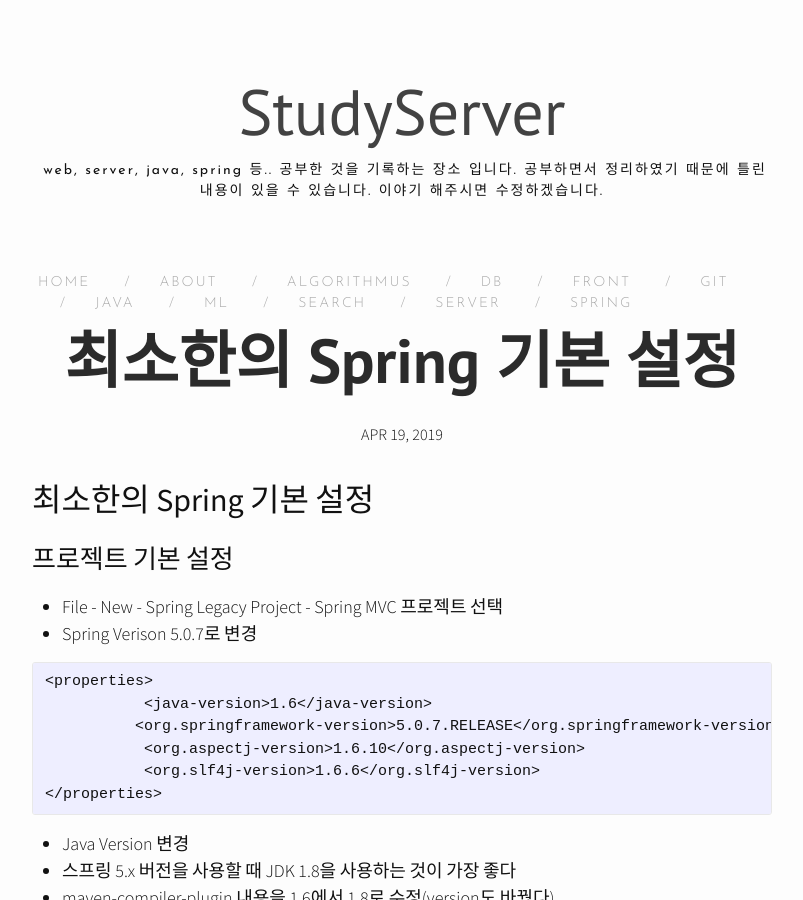
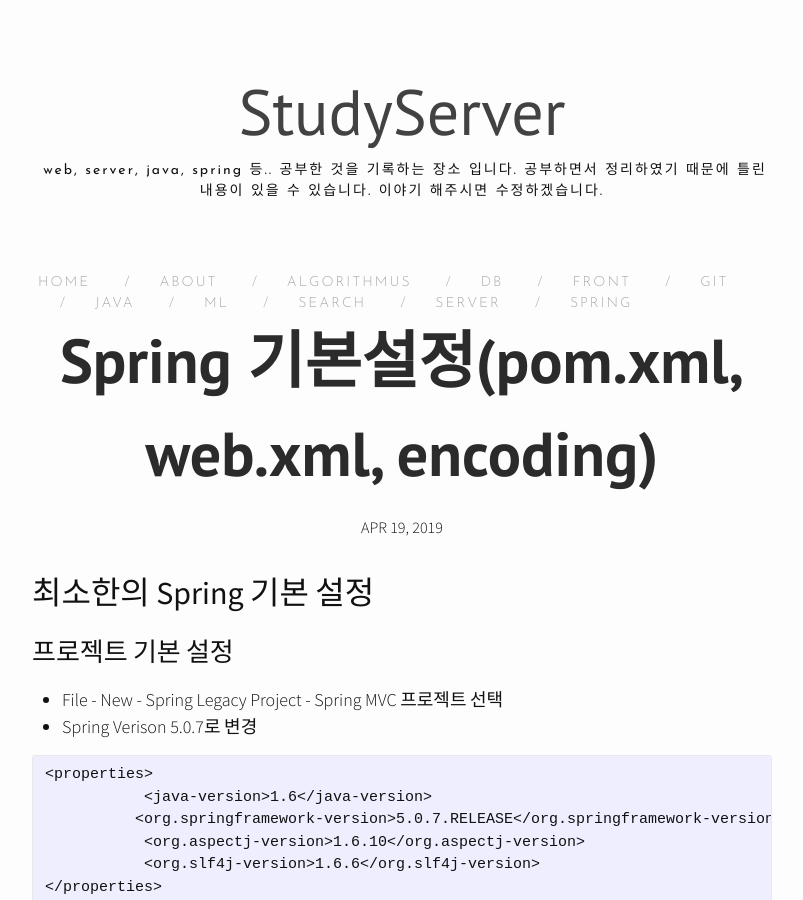
Before and after one commit to parkwonhui/parkwonhui.dev-github.io, a Jekyll site: the page built from _posts/spring/2019-4-19-java-spring-setting.md, in a window 1280 px wide and 900 px high. Shown: the whole window, without its empty margins (238-1041 px from the left). Built offline with Jekyll 4.4.1, drawn with Linux system fonts in a browser that asks for light colours; nearby versions of some CDN libraries; comment, search, counter and statistics services are not loaded.

Commit message:
제목 수정

```diff
--- a/_posts/spring/2019-4-19-java-spring-setting.md
+++ b/_posts/spring/2019-4-19-java-spring-setting.md
@@ -1,6 +1,6 @@
 ---
 layout: post
-title: 최소한의 Spring 기본 설정
+title: Spring 기본설정(pom.xml, web.xml, encoding)
 categories: [spring]
 tags: [java,spring]
 comments: true
```
